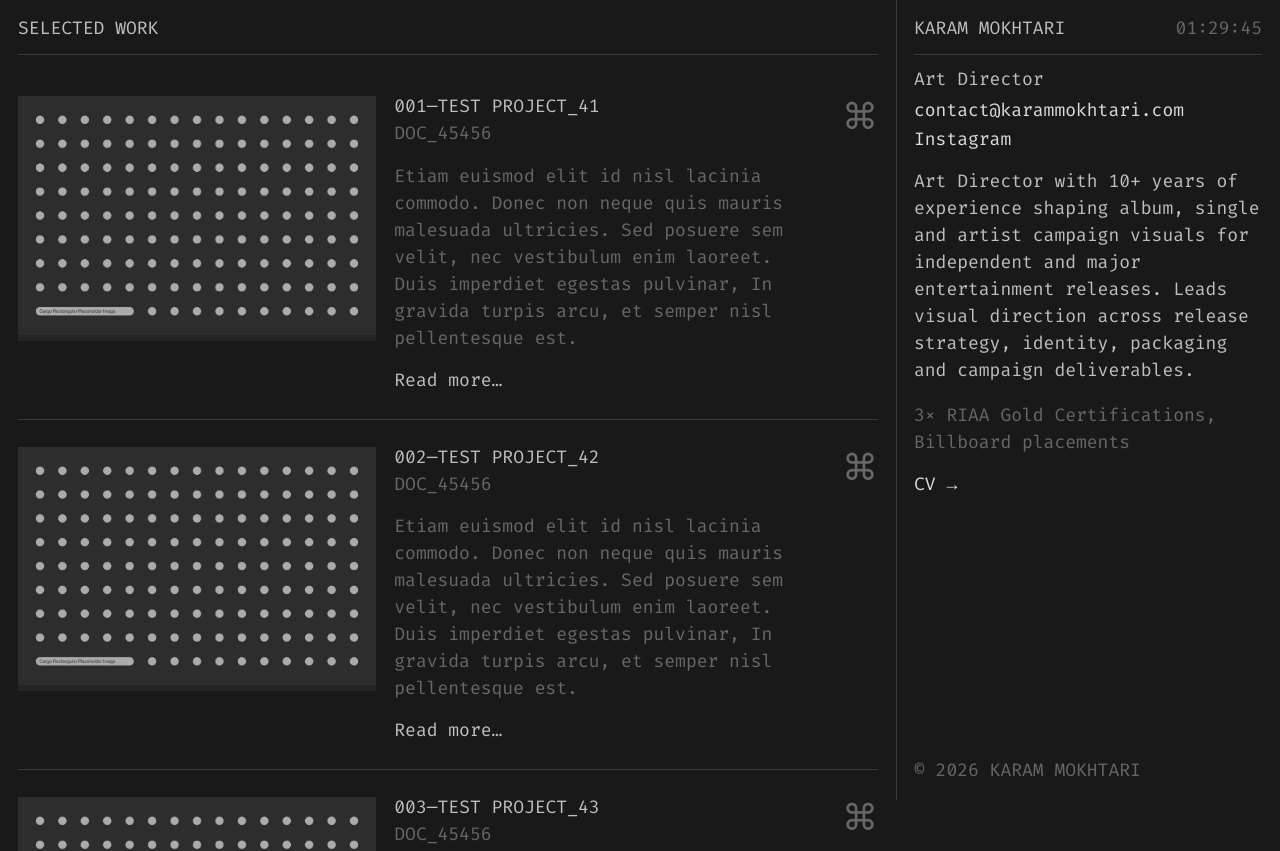
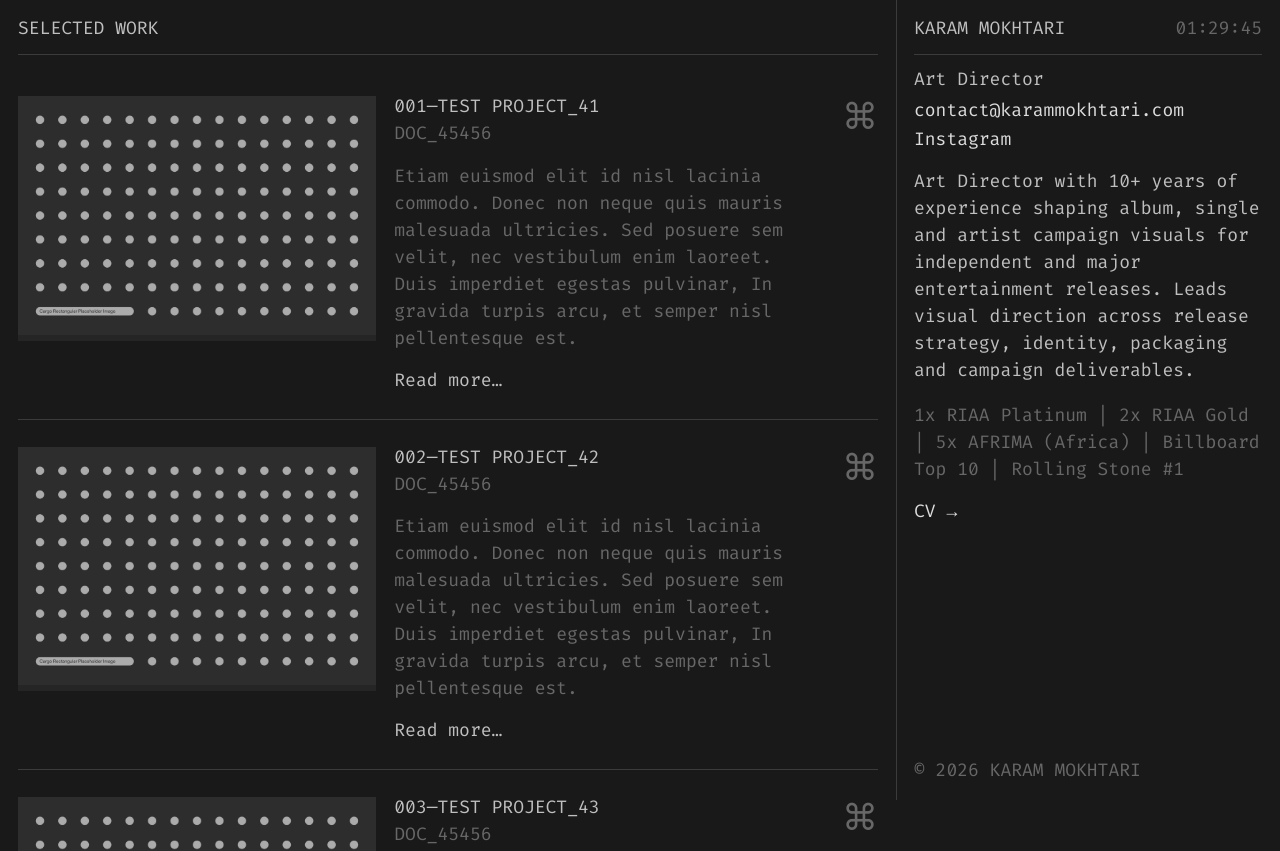
Before and after one commit to karammokhtari/portfolio, a React (Vite) app: page / in a window 1280 px wide. Shown: the top 851 px of the page. Built offline with nearby package versions, Linux system fonts and the light colour scheme.

Commit message:
Update homepage achievement line

```diff
--- a/src/data/metadata.js
+++ b/src/data/metadata.js
@@ -11,6 +11,6 @@ export const profileMetadata = {
   },
   description: [
     'Art Director with 10+ years of experience shaping album, single and artist campaign visuals for independent and major entertainment releases. Leads visual direction across release strategy, identity, packaging and campaign deliverables.',
-    '3× RIAA Gold Certifications, Billboard placements',
+    '1x RIAA Platinum | 2x RIAA Gold | 5x AFRIMA (Africa) | Billboard Top 10 | Rolling Stone #1',
   ],
 }
```
